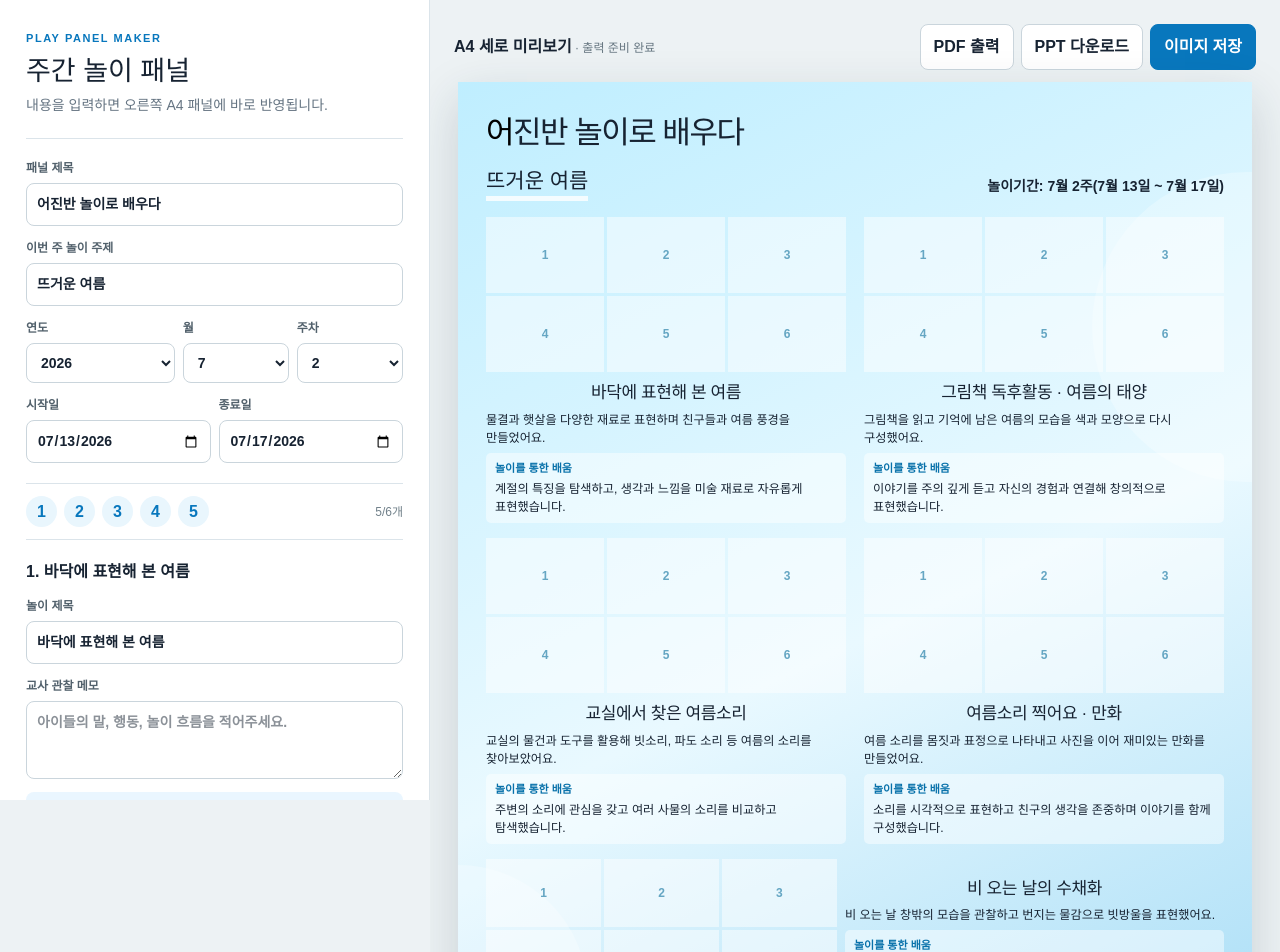
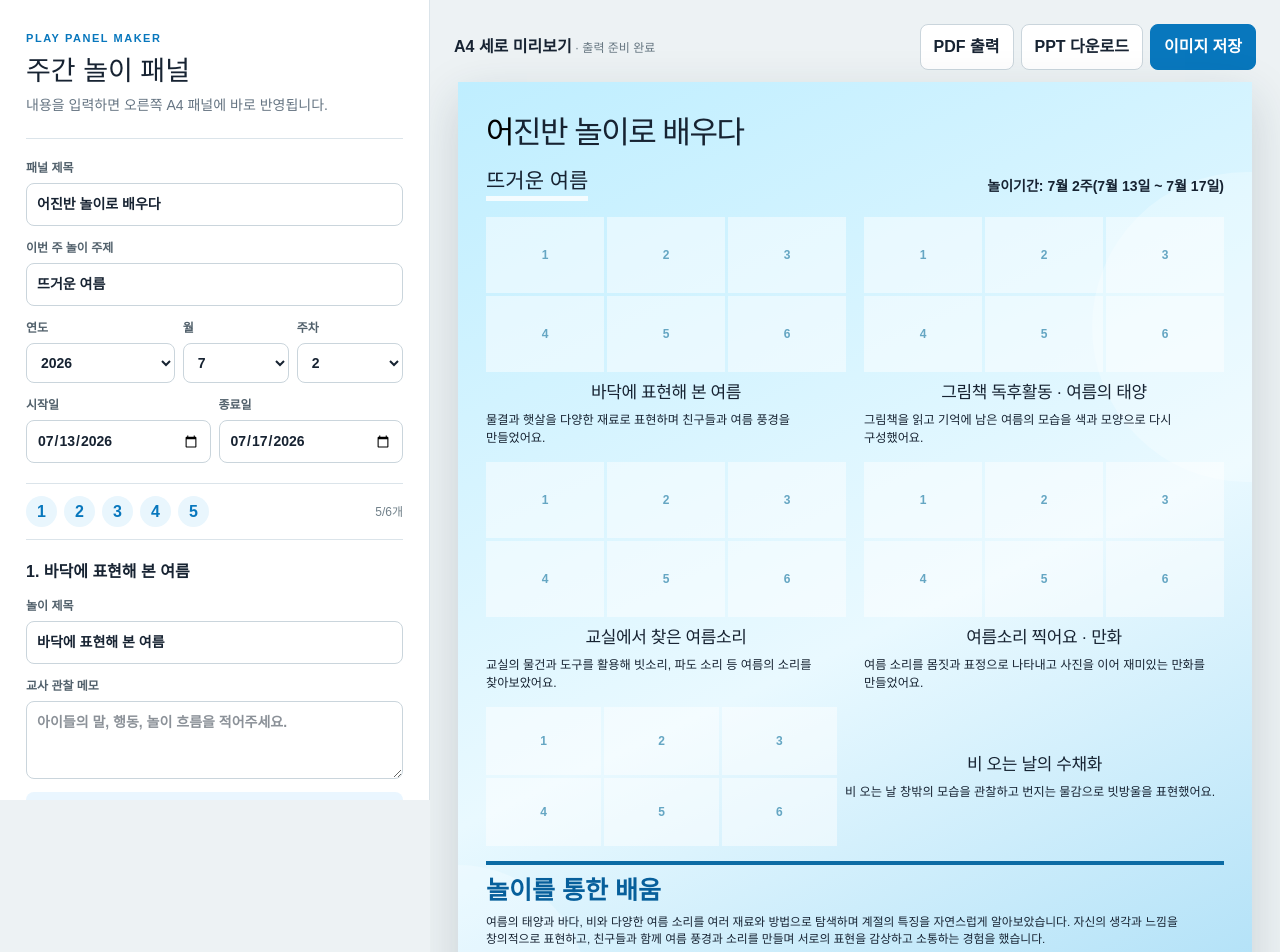
Before and after one commit to rkdusl0727-beep/playpanal-maker, a Next.js app: page / in a window 1280 px wide. Shown: the top 952 px of the page. Built offline with nearby package versions, Linux system fonts and the light colour scheme.

Commit message:
Show learning summary only in panel footer

```diff
--- a/app/page.tsx
+++ b/app/page.tsx
@@ -58,6 +58,7 @@ export default function Home() {
   const [start, setStart] = useState(initial[0]);
   const [end, setEnd] = useState(initial[1]);
   const [plays, setPlays] = useState<Play[]>(() => Array.from({ length: 5 }, (_, i) => makePlay(i)));
+  const [weeklyLearning, setWeeklyLearning] = useState("여름의 태양과 바다, 비와 다양한 여름 소리를 여러 재료와 방법으로 탐색하며 계절의 특징을 자연스럽게 알아보았습니다. 자신의 생각과 느낌을 창의적으로 표현하고, 친구들과 함께 여름 풍경과 소리를 만들며 서로의 표현을 감상하고 소통하는 경험을 했습니다.");
   const panelRef = useRef<HTMLDivElement>(null);
 
   const updateRange = (y: number, m: number, w: number) => {
@@ -72,11 +73,11 @@ export default function Home() {
     plays.forEach((p, i) => {
       if (!p.title.trim()) items.push(`${i + 1}번 놀이 제목`);
       if (!p.description.trim()) items.push(`${i + 1}번 놀이 설명`);
-      if (!p.learning.trim()) items.push(`${i + 1}번 놀이 배움`);
       if (!p.approved) items.push(`${i + 1}번 AI 문장 승인`);
     });
+    if (!weeklyLearning.trim()) items.push("한 주 전체 놀이를 통한 배움");
     return items;
-  }, [title, theme, start, end, plays]);
+  }, [title, theme, start, end, plays, weeklyLearning]);
 
   const upload = (e: ChangeEvent<HTMLInputElement>, pi: number, si: number) => {
     const file = e.target.files?.[0]; if (!file) return;
@@ -89,7 +90,6 @@ export default function Home() {
     const p = plays[idx]; const note = p.note.trim() || "아이들이 여름 재료를 탐색하고 친구와 함께 놀이함";
     updatePlay(idx, {
       description: `${note}. 아이들은 놀이 과정에서 자신의 생각을 자유롭게 표현하고 친구들과 즐겁게 경험을 나누었습니다.`,
-      learning: "주변 환경을 탐색하며 궁금한 점을 스스로 발견하고, 다양한 방법으로 표현하는 과정에서 창의성과 협력하는 태도를 키웠습니다.",
       approved: false,
     });
   };
@@ -152,13 +152,11 @@ export default function Home() {
       const textY = wide ? box.y : box.y + 1.24;
       const textW = wide ? 4.0 : box.w;
       slide.addText(p.title, { x: textX, y: textY, w: textW, h: .26, fontFace: "Arial", fontSize: wide ? 12 : 10.5, bold: true, align: "center", color: "172332", margin: 0, breakLine: false });
-      slide.addText(p.description, { x: textX, y: textY + .31, w: textW, h: wide ? .61 : .48, fontFace: "Arial", fontSize: wide ? 8 : 7.4, color: "172332", margin: .02, valign: "top", breakLine: false, fit: "shrink" });
-      slide.addShape(pptx.ShapeType.roundRect, { x: textX, y: textY + (wide ? .98 : .85), w: textW, h: wide ? .61 : .55, rectRadius: .04, fill: { color: "FFFFFF", transparency: 42 }, line: { color: "FFFFFF", transparency: 100 } });
-      slide.addText([{ text: "놀이를 통한 배움\n", options: { bold: true, color: "0871AA" } }, { text: p.learning, options: { color: "172332" } }], { x: textX + .07, y: textY + (wide ? 1.03 : .9), w: textW - .14, h: wide ? .5 : .44, fontFace: "Arial", fontSize: wide ? 7.5 : 6.8, margin: 0, breakLine: false, fit: "shrink" });
+      slide.addText(p.description, { x: textX, y: textY + .31, w: textW, h: wide ? 1.18 : 1.05, fontFace: "Arial", fontSize: wide ? 8 : 7.4, color: "172332", margin: .02, valign: "top", breakLine: false, fit: "shrink" });
     });
     slide.addShape(pptx.ShapeType.line, { x: .32, y: 9.15, w: 7.6, h: 0, line: { color: "0C6BA4", width: 2.3 } });
     slide.addText("놀이를 통한 배움", { x: .32, y: 9.25, w: 3.4, h: .36, fontFace: "Arial", fontSize: 17, bold: true, color: "075F9B", margin: 0 });
-    slide.addText(plays.map(p => p.learning).join(" "), { x: .32, y: 9.66, w: 7.6, h: 1.55, fontFace: "Arial", fontSize: 8.5, color: "172332", margin: 0, valign: "top", breakLine: false, fit: "shrink" });
+    slide.addText(weeklyLearning, { x: .32, y: 9.66, w: 7.6, h: 1.55, fontFace: "Arial", fontSize: 8.5, color: "172332", margin: 0, valign: "top", breakLine: false, fit: "shrink" });
     await pptx.writeFile({ fileName: `${theme}-놀이패널.pptx` });
   };
 
@@ -182,7 +180,6 @@ export default function Home() {
         <label>교사 관찰 메모<textarea value={p.note} onChange={e=>updatePlay(pi,{note:e.target.value})} placeholder="아이들의 말, 행동, 놀이 흐름을 적어주세요."/></label>
         <button className="ai-button" onClick={()=>generate(pi)}>✦ AI 문장 만들기</button>
         <label>놀이에 대한 설명<textarea value={p.description} onChange={e=>updatePlay(pi,{description:e.target.value,approved:false})}/></label>
-        <label>놀이를 통한 배움<textarea value={p.learning} onChange={e=>updatePlay(pi,{learning:e.target.value,approved:false})}/></label>
         <button className={p.approved?"approved":"approve"} onClick={()=>updatePlay(pi,{approved:!p.approved})}>{p.approved?"✓ 승인 완료":"문장 확인 후 승인"}</button>
         <p className="mini-label">사진 6칸 · 빈칸은 자동으로 null 저장</p>
         <div className="photo-controls">{p.photos.map((ph,si)=><div className="photo-control" key={si}>
@@ -190,6 +187,7 @@ export default function Home() {
           {ph&&<><label>좌우 <input type="range" min="0" max="100" value={ph.x} onChange={e=>{const photos=[...p.photos];photos[si]={...ph,x:+e.target.value};updatePlay(pi,{photos})}}/></label><label>상하 <input type="range" min="0" max="100" value={ph.y} onChange={e=>{const photos=[...p.photos];photos[si]={...ph,y:+e.target.value};updatePlay(pi,{photos})}}/></label></>}
         </div>)}</div>
       </section>)}
+      <section className="play-editor weekly-editor"><div className="section-title"><b>한 주 전체 놀이를 통한 배움</b></div><label>패널 최하단에 한 번만 표시됩니다<textarea value={weeklyLearning} onChange={e=>setWeeklyLearning(e.target.value)} /></label></section>
       {plays.length<6&&<button className="add-play" onClick={()=>setPlays(v=>[...v,makePlay(v.length)])}>＋ 놀이 하나 더 추가</button>}
     </aside>
 
@@ -200,9 +198,9 @@ export default function Home() {
         <header className="panel-header"><div><h2>{title}</h2><h3>{theme}</h3></div><p>놀이기간: {month}월 {week}주({pretty(start)} ~ {pretty(end)})</p></header>
         <div className="panel-grid">{plays.map((p,i)=><section className={`play-card card-${i}`} key={p.id}>
           <div className="photo-grid">{p.photos.map((ph,j)=><div className="photo-slot" key={j}>{ph?<img src={ph.src} alt={`${p.title} ${j+1}`} style={{objectPosition:`${ph.x}% ${ph.y}%`}}/>:<span>{j+1}</span>}</div>)}</div>
-          <div className="play-copy"><h4>{p.title}</h4><p>{p.description}</p><div className="learning"><b>놀이를 통한 배움</b><p>{p.learning}</p></div></div>
+          <div className="play-copy"><h4>{p.title}</h4><p>{p.description}</p></div>
         </section>)}</div>
-        <footer><b>놀이를 통한 배움</b><p>{plays.map(p=>p.learning).join(" ")}</p></footer>
+        <footer><b>놀이를 통한 배움</b><p>{weeklyLearning}</p></footer>
       </article>
     </section>
   </main>;
```
